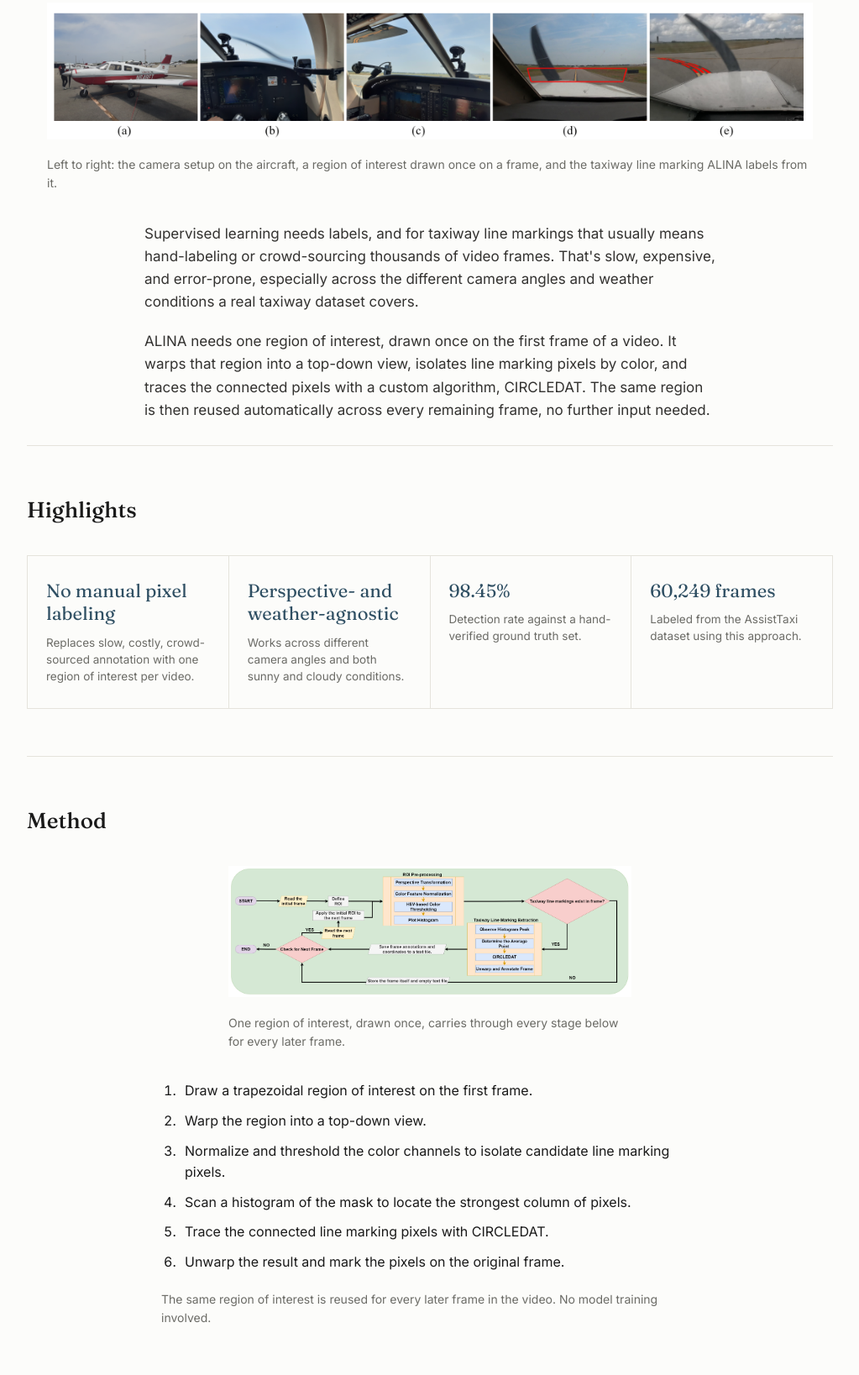
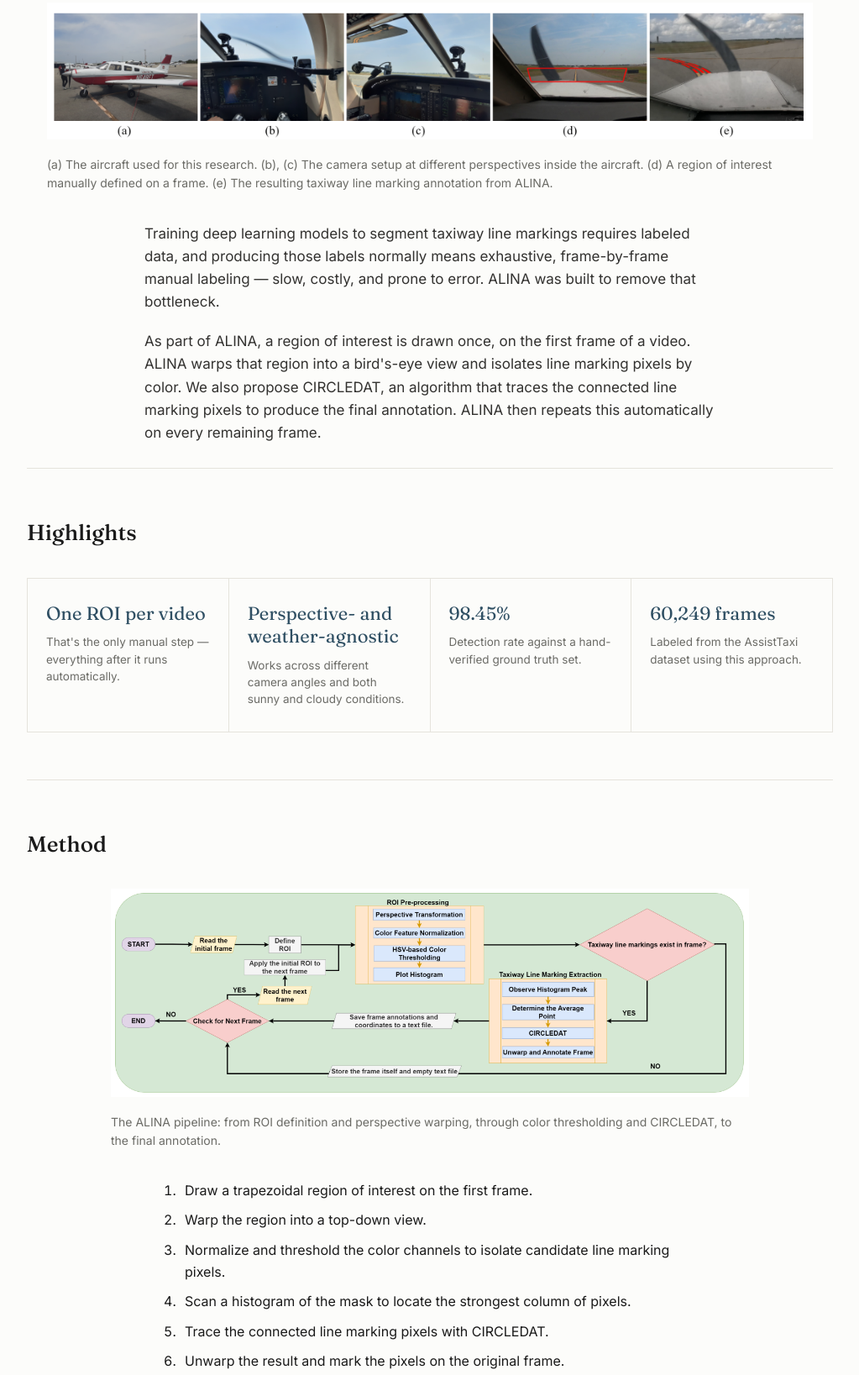
Before and after one commit to khanhafeez/alina-project-page, a plain HTML site: page index.html in a window 1280 px wide. Shown: the part 449-2086 px from the top of the page at 84% size, without its empty margins (128-1151 px from the left). Drawn offline with Linux system fonts and the light colour scheme.

Commit message:
Update index.html

```diff
--- a/index.html
+++ b/index.html
@@ -57,14 +57,14 @@
   <div class="wrap">
     <figure class="fig">
       <img src="assets/teaser.png" width="1080" height="193" style="max-width:950px;" alt="Figure 1: the aircraft and camera setup used to record taxiway video, a manually drawn region of interest on one frame, and the resulting ALINA annotation on that frame." onerror="this.classList.add('missing')">
-      <figcaption style="max-width:950px;">Left to right: the camera setup on the aircraft, a region of interest drawn once on a frame, and the taxiway line marking ALINA labels from it.</figcaption>
+      <figcaption style="max-width:950px;">(a) The aircraft used for this research. (b), (c) The camera setup at different perspectives inside the aircraft. (d) A region of interest manually defined on a frame. (e) The resulting taxiway line marking annotation from ALINA.</figcaption>
     </figure>
 
     <p class="lede">
-      Supervised learning needs labels, and for taxiway line markings that usually means hand-labeling or crowd-sourcing thousands of video frames. That's slow, expensive, and error-prone, especially across the different camera angles and weather conditions a real taxiway dataset covers.
+      Training deep learning models to segment taxiway line markings requires labeled data, and producing those labels normally means exhaustive, frame-by-frame manual labeling — slow, costly, and prone to error. ALINA was built to remove that bottleneck.
     </p>
     <p class="lede">
-      ALINA needs one region of interest, drawn once on the first frame of a video. It warps that region into a top-down view, isolates line marking pixels by color, and traces the connected pixels with a custom algorithm, CIRCLEDAT. The same region is then reused automatically across every remaining frame, no further input needed.
+      As part of ALINA, a region of interest is drawn once, on the first frame of a video. ALINA warps that region into a bird's-eye view and isolates line marking pixels by color. We also propose CIRCLEDAT, an algorithm that traces the connected line marking pixels to produce the final annotation. ALINA then repeats this automatically on every remaining frame.
     </p>
   </div>
 </header>
@@ -75,8 +75,8 @@
     <h2>Highlights</h2>
     <div class="stat-grid">
       <div class="stat">
-        <p class="stat-num">No manual pixel labeling</p>
-        <p class="stat-label">Replaces slow, costly, crowd-sourced annotation with one region of interest per video.</p>
+        <p class="stat-num">One ROI per video</p>
+        <p class="stat-label">That's the only manual step — everything after it runs automatically.</p>
       </div>
       <div class="stat">
         <p class="stat-num">Perspective- and weather-agnostic</p>
@@ -96,8 +96,8 @@
   <section class="block wrap" id="method">
     <h2>Method</h2>
     <figure class="fig">
-      <img src="assets/method.png" width="1341" height="437" style="max-width:480px;" alt="Figure 2: the ALINA pipeline, from region of interest selection through perspective warping, color thresholding, histogram analysis, CIRCLEDAT traversal, and unwarping back to the original frame." onerror="this.classList.add('missing')">
-      <figcaption style="max-width:480px;">One region of interest, drawn once, carries through every stage below for every later frame.</figcaption>
+      <img src="assets/method.png" width="1341" height="437" style="max-width:760px;" alt="Figure 2: the ALINA pipeline, from region of interest selection through perspective warping, color thresholding, histogram analysis, CIRCLEDAT traversal, and unwarping back to the original frame." onerror="this.classList.add('missing')">
+      <figcaption style="max-width:760px;">The ALINA pipeline: from ROI definition and perspective warping, through color thresholding and CIRCLEDAT, to the final annotation.</figcaption>
     </figure>
 
     <ol class="steps">
@@ -108,7 +108,7 @@
       <li>Trace the connected line marking pixels with CIRCLEDAT.</li>
       <li>Unwarp the result and mark the pixels on the original frame.</li>
     </ol>
-    <p class="note-line">The same region of interest is reused for every later frame in the video. No model training involved.</p>
+    <p class="note-line">No model training involved — the pipeline runs directly on pixel color and geometry.</p>
   </section>
 
   <section class="block wrap" id="results">
@@ -117,7 +117,7 @@
     <h3>Qualitative</h3>
     <figure class="fig">
       <img src="assets/qualitative.png" width="1800" height="519" style="max-width:750px;" alt="Annotated taxiway frames across different camera perspectives and weather conditions, with detected line marking pixels shown in red." onerror="this.classList.add('missing')">
-      <figcaption style="max-width:750px;">ALINA labels line markings the same way across camera angles and both sunny and cloudy frames.</figcaption>
+      <figcaption style="max-width:750px;">ALINA's pipeline stages, from ROI definition through the final annotation, shown on frames from three separate videos, each with its own camera angle and taxiway layout.</figcaption>
     </figure>
 
     <h3>Detection rate</h3>
@@ -138,7 +138,7 @@
 
     <h3>CIRCLEDAT vs. sliding window</h3>
     <div class="table-block">
-      <p class="table-caption">Comparing CIRCLEDAT against a sliding window search for isolating line marking pixels.</p>
+      <p class="table-caption">Comparing CIRCLEDAT against a sliding window search for isolating line marking pixels. Here, <em>m</em> and <em>n</em> are the frame's height and width, and <em>k</em> is the number of pixels belonging to the line marking in that frame.</p>
       <div class="table-scroll">
         <table>
           <thead>
```
